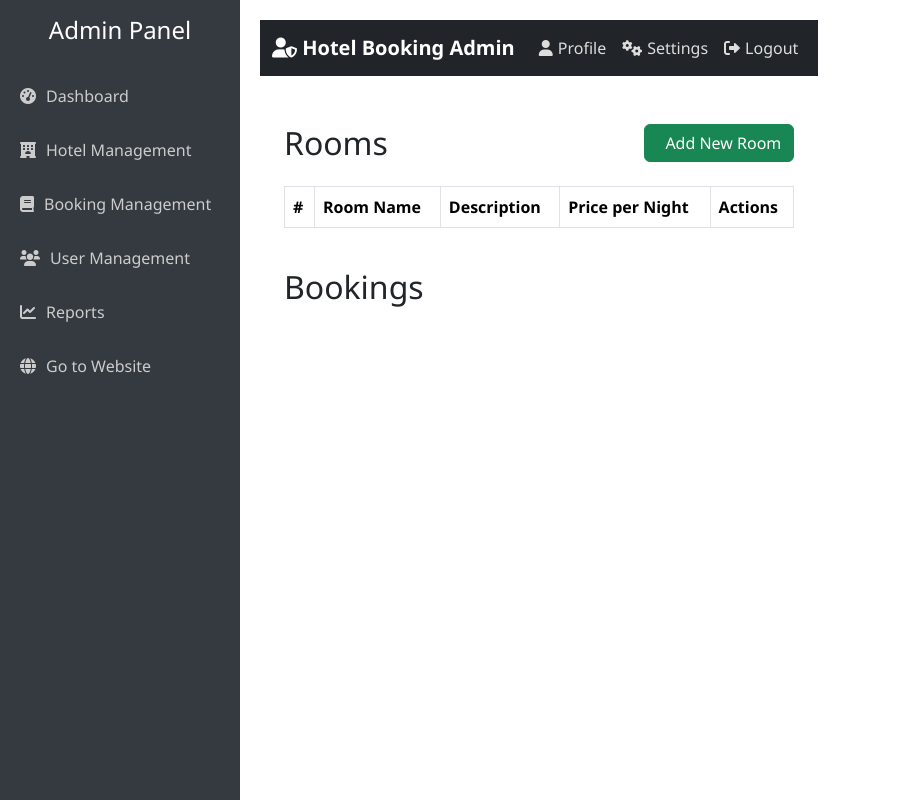
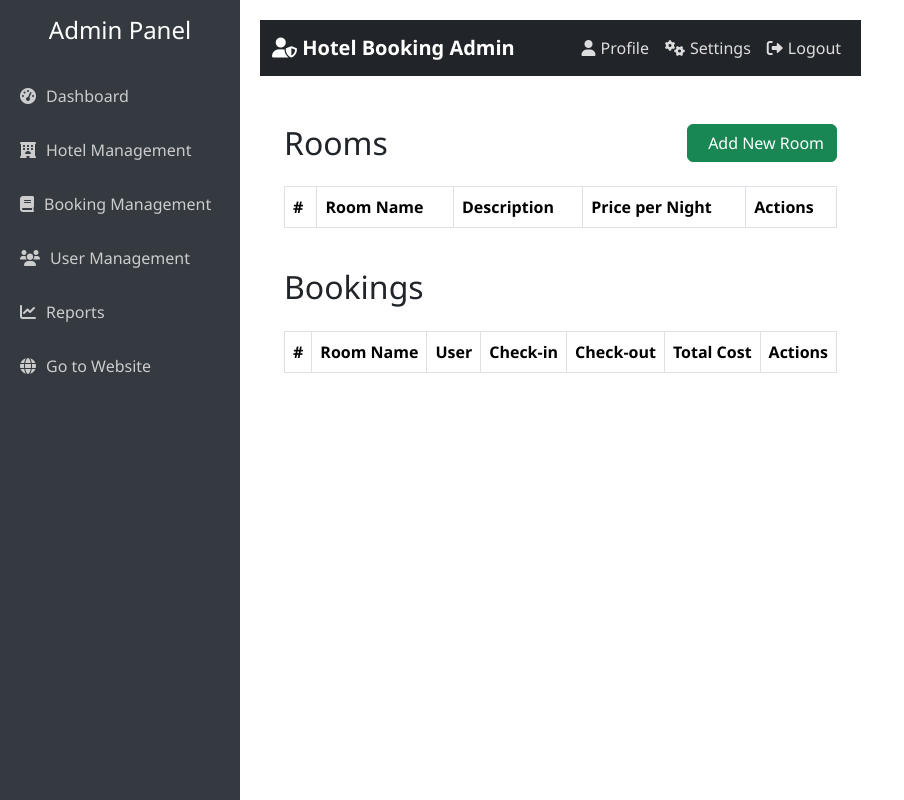
Before and after one commit to NexusGKSoftwares/DJANGO-PROJECT, a Django app: page /hotel_booking/admin_home/ in a window 1280 px wide. Shown: the whole page, without its empty margins (0-904 px from the left). Run offline with Django 5.2, Linux system fonts and the light colour scheme; the visitor is signed in with stand-in values (Sample User, id 1); data that the repository does not hold is empty.

Commit message:
"Reformatted bookings display from cards to table in admin home template"

```diff
--- a/hotel_booking/templates/hotel_booking/admin_home.html
+++ b/hotel_booking/templates/hotel_booking/admin_home.html
@@ -53,16 +53,29 @@
             <h2 class="d-flex justify-content-between align-items-center">
                 <span>Bookings</span>
             </h2>
-            <div class="row mt-4">
+            <div class="table-responsive mt-4">
+                <table class="table table-bordered table-striped">
+                    <thead>
+                        <tr>
+                            <th>#</th>
+                            <th>Room Name</th>
+                            <th>User</th>
+                            <th>Check-in</th>
+                            <th>Check-out</th>
+                            <th>Total Cost</th>
+                            <th>Actions</th>
+                        </tr>
+                    </thead>
+                    <tbody>
                         {% for booking in bookings %}
-                    <div class="col-md-4">
-                        <div class="card">
-                            <div class="card-body">
-                                <h5 class="card-title">Booking for {{ booking.room.name }}</h5>
-                                <p><strong>User:</strong> {{ booking.user.username }}</p>
-                                <p><strong>Check-in:</strong> {{ booking.check_in }}</p>
-                                <p><strong>Check-out:</strong> {{ booking.check_out }}</p>
-                                <p><strong>Total Cost:</strong> Kshs. {{ booking.total_cost }}</p>
+                            <tr>
+                                <td>{{ forloop.counter }}</td>
+                                <td>{{ booking.room.name }}</td>
+                                <td>{{ booking.user.username }}</td>
+                                <td>{{ booking.check_in }}</td>
+                                <td>{{ booking.check_out }}</td>
+                                <td>Kshs. {{ booking.total_cost }}</td>
+                                <td>
                                     <form method="POST" action="{% url 'approve_booking' booking.id %}">
                                         {% csrf_token %}
                                         <button type="submit" class="btn btn-success" {% if booking.approved %}disabled{% endif %}>
@@ -70,11 +83,13 @@
                                             {% if booking.approved %}Approved{% else %}Approve{% endif %}
                                         </button>
                                     </form>
+                                </td>
+                            </tr>
+                        {% endfor %}
+                    </tbody>
+                </table>
             </div>
         </div>
-                    </div>
-                {% endfor %}
-            </div>
-        </div>
+
     </div>
 {% endblock %}
```
Lines whose indentation alone changed are shown as unchanged.
